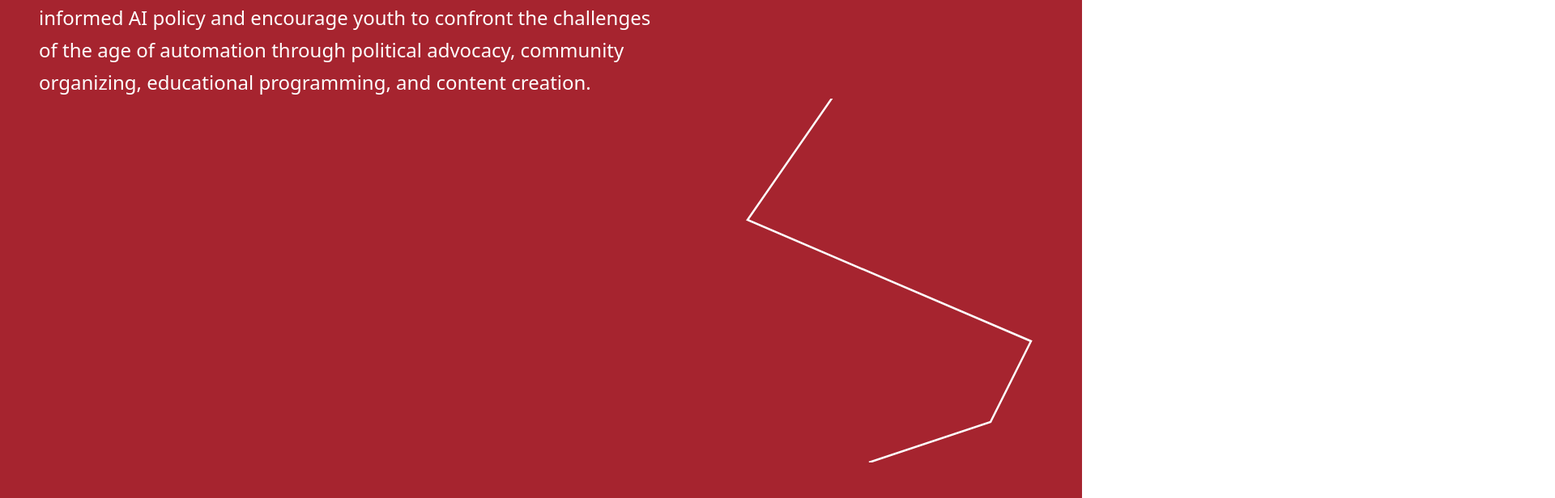
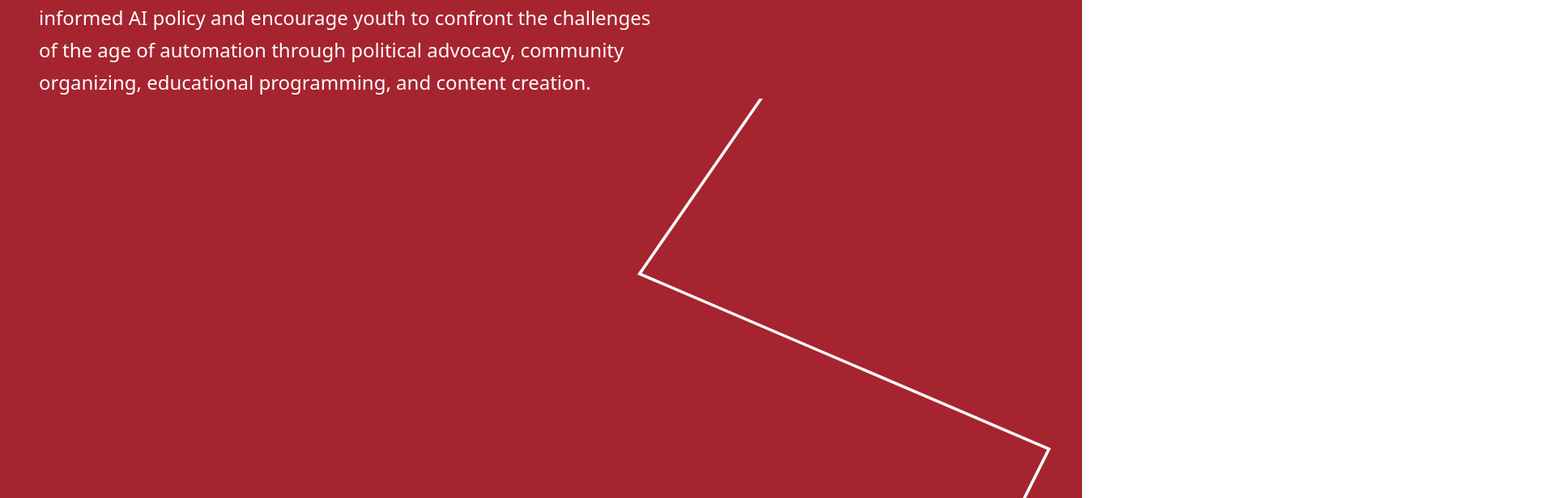
Before and after one commit to ivndrae/EJC-Website, a React (Vite) app: page / in a window 1280 px wide. Shown: the part 1080-1696 px from the top of the page at 81% size, 1920 px wide, since content can reach past the window. Built offline with nearby package versions, Linux system fonts and the light colour scheme; a web font is replaced by a local one.

Commit message:
Pull request differences ?

```diff
--- a/src/Home.tsx
+++ b/src/Home.tsx
@@ -97,13 +97,9 @@ function Content() {
               Encode Justice is a global, youth-led organization that fights for human rights accountability and justice under AI. Harnessing a global network of volunteers from all over the world, we champion informed AI policy and encourage youth to confront the challenges of the age of automation through political advocacy, community organizing, educational programming, and content creation.
             </p>
           </div>
-          <svg className='my-svg' width="1900" height="450" xmlns="http://www.w3.org/2000/svg" viewBox="0 0 70 90">
+          <svg className='my-svg' width="1700" height="650" xmlns="http://www.w3.org/2000/svg" viewBox="0 0 70 90">
             <path id="line" d="M110,-100 L20,30 L90,60 L80,80 L50,90" stroke="white" stroke-width="0.5" fill="none" />
-            <animate attributeName="d" begin="0s" dur="50s" values="M10,50 L50,30 L80,60 L90,80 L50,90;
-            M10,48 L50,32 L80,62 L90,82 L50,92;
-            M10,52 L50,28 L80,58 L90,78 L50,88;
-            M10,50 L50,30 L80,60 L90,80 L50,90;
-            M10,50 L50,30 L80,60 L90,80 L50,90" repeatCount="indefinite" />
+
           </svg>
           <div className="flex justify-between">
             <span></span>
```
